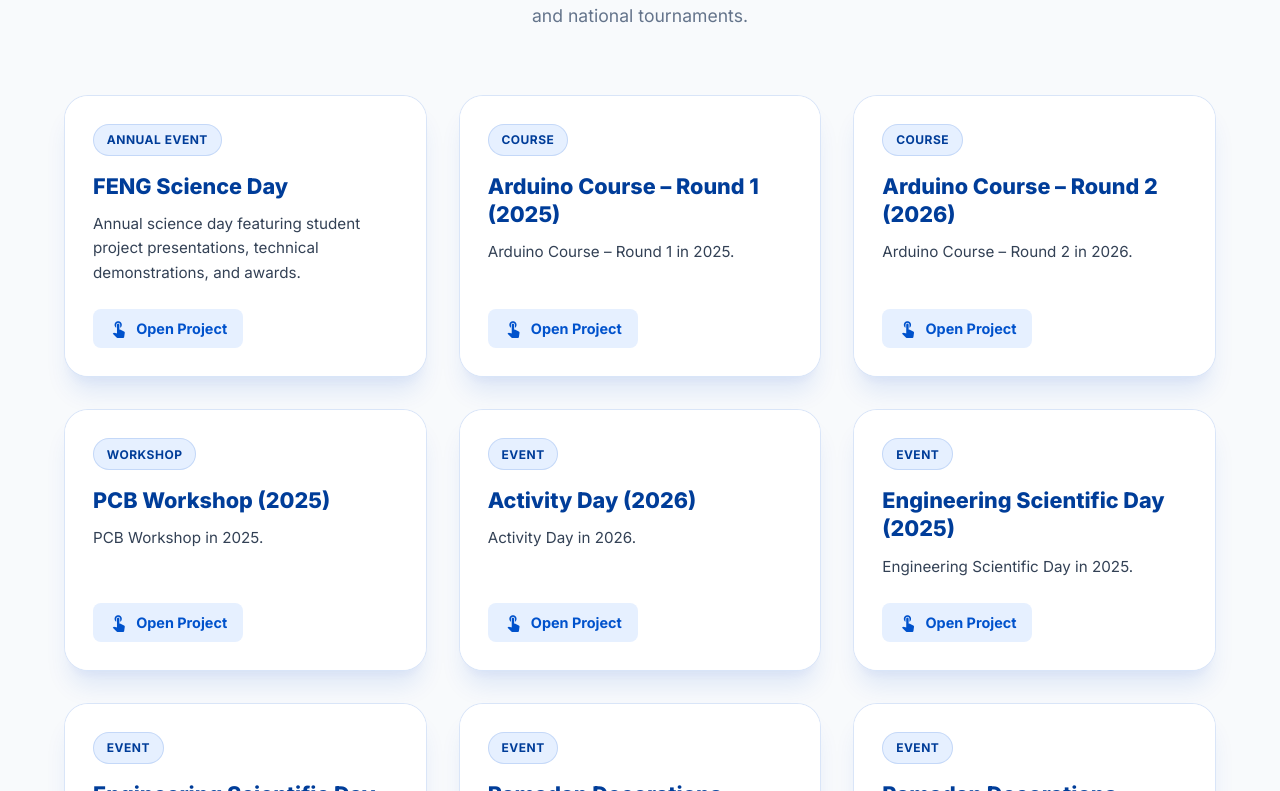
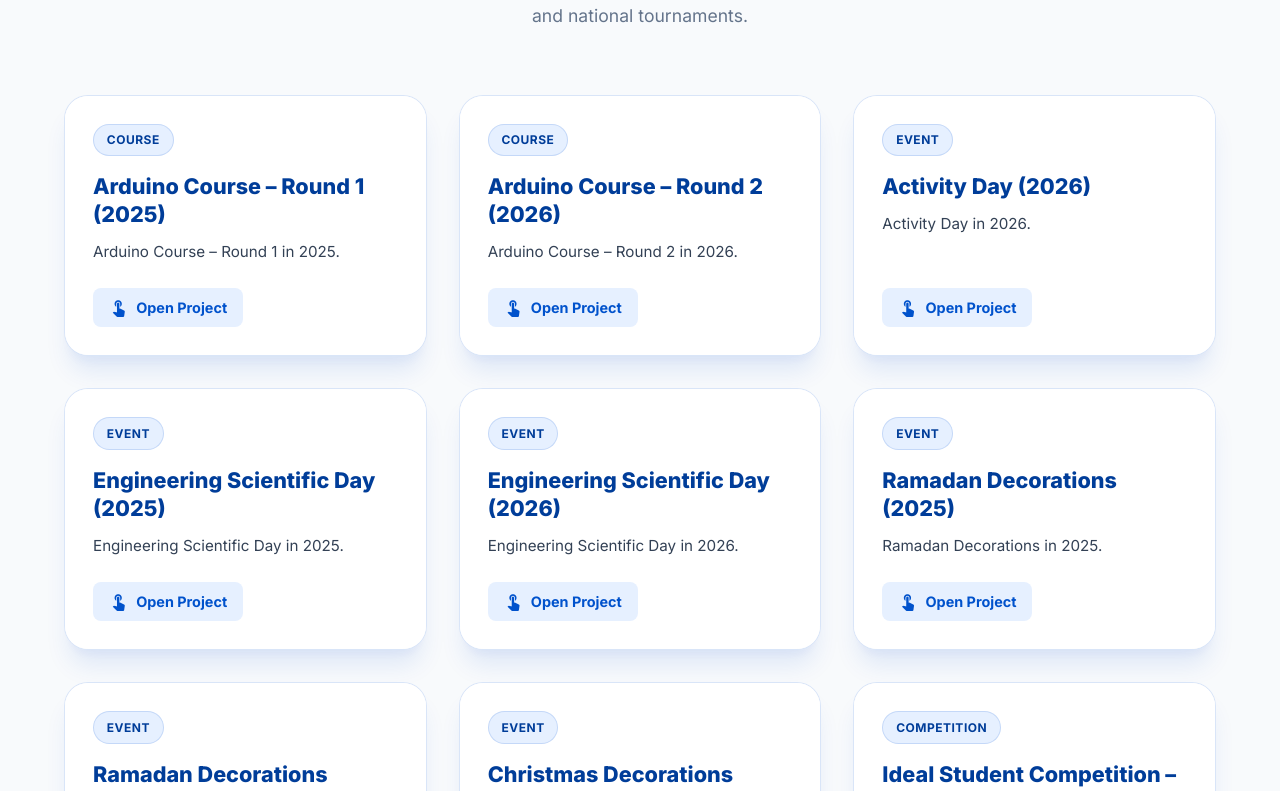
Before and after one commit to moatazmohamedcr852-png/bnu-feng-activities, a React (Vite) app: page / in a window 1280 px wide. Shown: the part 3249-4040 px from the top of the page. Built offline with nearby package versions, Linux system fonts and the light colour scheme.

Commit message:
Move PCB to workshops, remove FENG Science Day, duplicate club-related events to Clubs section

```diff
--- a/src/data.js
+++ b/src/data.js
@@ -168,18 +168,7 @@ export const projectsData = [
     badgeClass: "badge-seminar",
     teamLogo: "/ieee_logo.png"
   },
-  {
-    id: "science-day",
-    category: "events",
-    title: "FENG Science Day",
-    description: "Annual science day featuring student project presentations, technical demonstrations, and awards.",
-    story: "A celebration of intellect and hard work. Science Day brings together students, faculty, and industry leaders to marvel at the innovative solutions crafted throughout the academic year.",
-    badgeText: "Annual Event",
-    badgeClass: "badge-seminar",
-    competition: "Science Day",
-    organizer: "Benha National University",
-    date: "Dec 6, 2025"
-  },
+
   {
     id: "enactus",
     category: "clubs",
@@ -262,7 +251,7 @@ export const projectsData = [
   },
   {
     id: "pcb-workshop-2025",
-    category: "events",
+    category: "workshops",
     title: "PCB Workshop (2025)",
     description: "PCB Workshop in 2025.",
     image: "",
@@ -396,8 +385,26 @@ export const projectsData = [
     badgeClass: "badge-competition"
   },
   {
+    id: "rally-teams-club",
+    category: "clubs",
+    title: "Rally Teams",
+    description: "Rally Teams participation.",
+    image: "",
+    badgeText: "Team",
+    badgeClass: "badge-competition"
+  },
+  {
     id: "rally-port-said-boot-camp",
     category: "events",
+    title: "Rally Port Said Boot Camp",
+    description: "Rally Port Said Boot Camp.",
+    image: "",
+    badgeText: "Boot Camp",
+    badgeClass: "badge-seminar"
+  },
+  {
+    id: "rally-port-said-boot-camp-club",
+    category: "clubs",
     title: "Rally Port Said Boot Camp",
     description: "Rally Port Said Boot Camp.",
     image: "",
@@ -414,6 +421,15 @@ export const projectsData = [
     badgeClass: "badge-seminar"
   },
   {
+    id: "enactus-bue-boot-camp-club",
+    category: "clubs",
+    title: "Enactus BUE Boot Camp",
+    description: "Enactus BUE Boot Camp.",
+    image: "",
+    badgeText: "Boot Camp",
+    badgeClass: "badge-seminar"
+  },
+  {
     id: "nile-university-event",
     category: "events",
     title: "Nile University Event",
```
